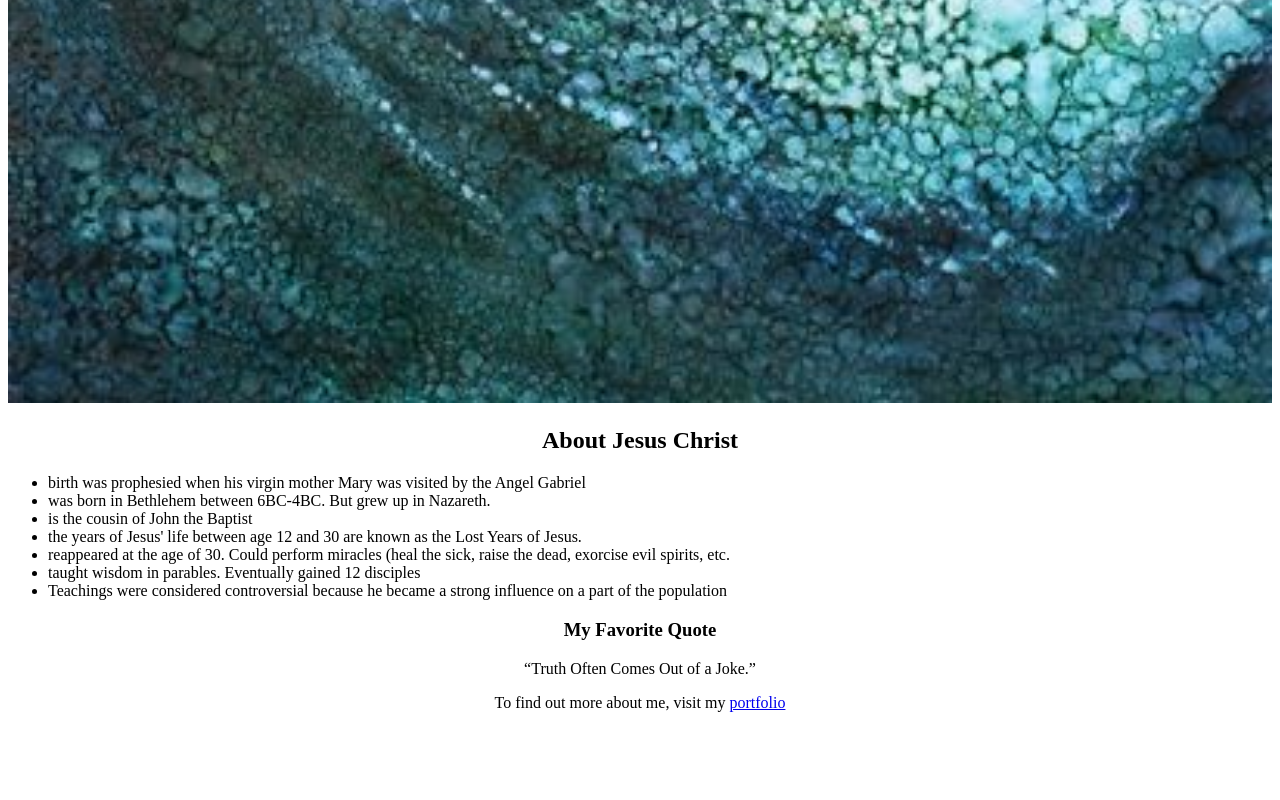
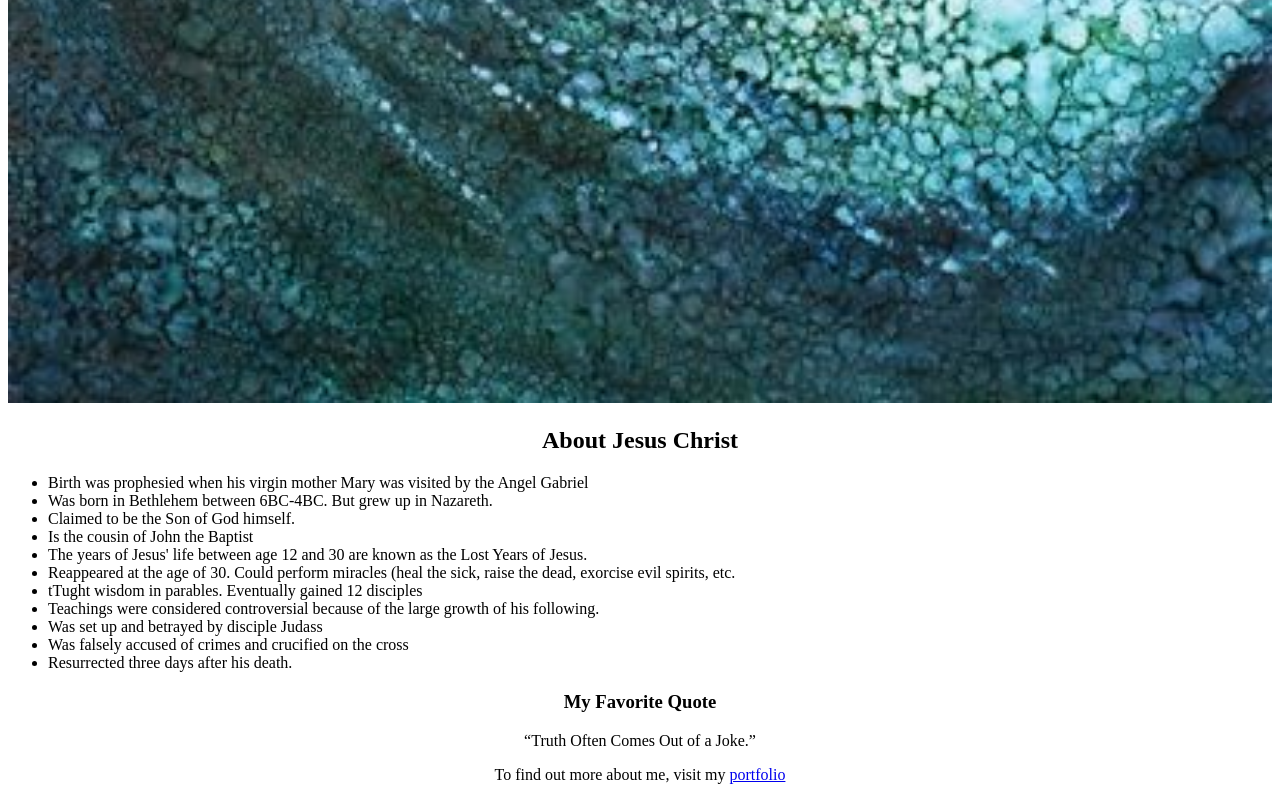
Before and after one commit to hkl-iii/wrt2_project, a plain HTML site: page index.html in a window 1280 px wide. Shown: the part 1574-2374 px from the top of the page. Before the commit the page ends 2302 px from the top, so only its background shows below. Drawn offline with Linux system fonts and the light colour scheme.

Commit message:
texts added

```diff
--- a/index.html
+++ b/index.html
@@ -18,13 +18,17 @@
         <h2>About Jesus Christ</h2>
 
         <ul style = "text-align: left;">
-          <li>birth was prophesied when his virgin mother Mary was visited by the Angel Gabriel</li>
-          <li>was born in Bethlehem between 6BC-4BC. But grew up in Nazareth.</li>
-          <li>is the cousin of John the Baptist</li>
-          <li>the years of Jesus' life between age 12 and 30 are known as the Lost Years of Jesus.</li>
-          <li>reappeared at the age of 30. Could perform miracles (heal the sick, raise the dead, exorcise evil spirits, etc. </li>
-          <li>taught wisdom in parables. Eventually gained 12 disciples</li>
-          <li>Teachings were considered controversial because he became a strong influence on a part of the population</li>
+          <li>Birth was prophesied when his virgin mother Mary was visited by the Angel Gabriel</li>
+          <li>Was born in Bethlehem between 6BC-4BC. But grew up in Nazareth.</li>
+          <li>Claimed to be the Son of God himself.</li>
+          <li>Is the cousin of John the Baptist</li>
+          <li>The years of Jesus' life between age 12 and 30 are known as the Lost Years of Jesus.</li>
+          <li>Reappeared at the age of 30. Could perform miracles (heal the sick, raise the dead, exorcise evil spirits, etc. </li>
+          <li>tTught wisdom in parables. Eventually gained 12 disciples</li>
+          <li>Teachings were considered controversial because of the large growth of his following.</li>
+          <li>Was set up and betrayed by disciple Judass</li>
+          <li>Was falsely accused of crimes and crucified on the cross</li>
+          <li>Resurrected three days after his death.</li>
         </ul>
 
         <h3>My Favorite Quote</h3>
```
